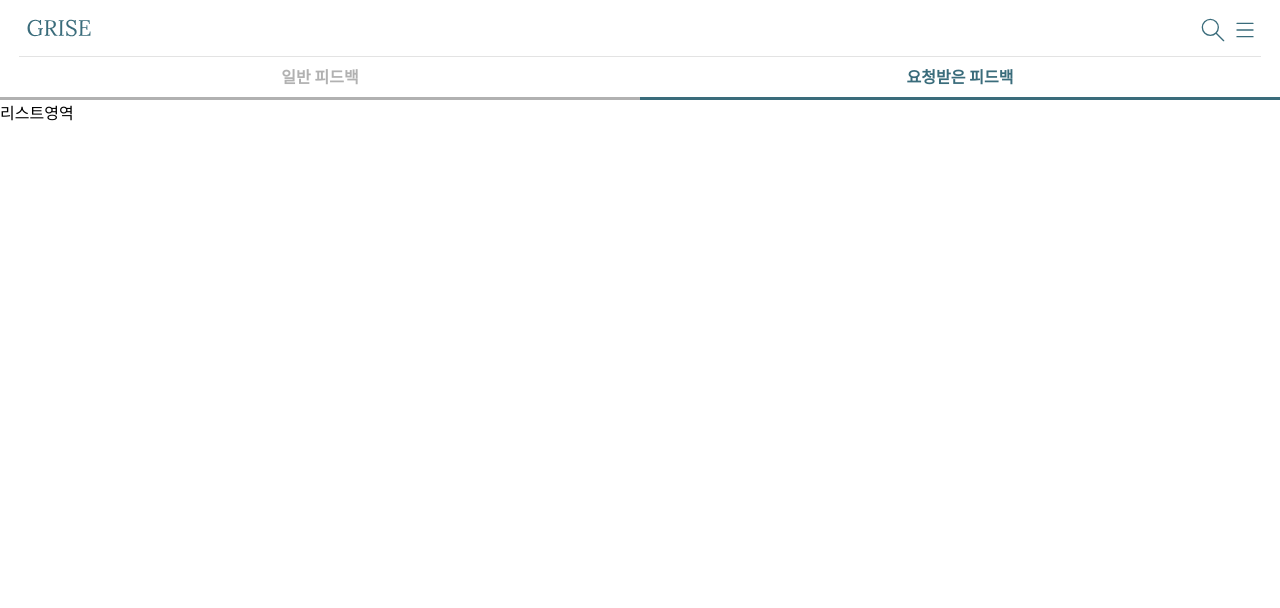
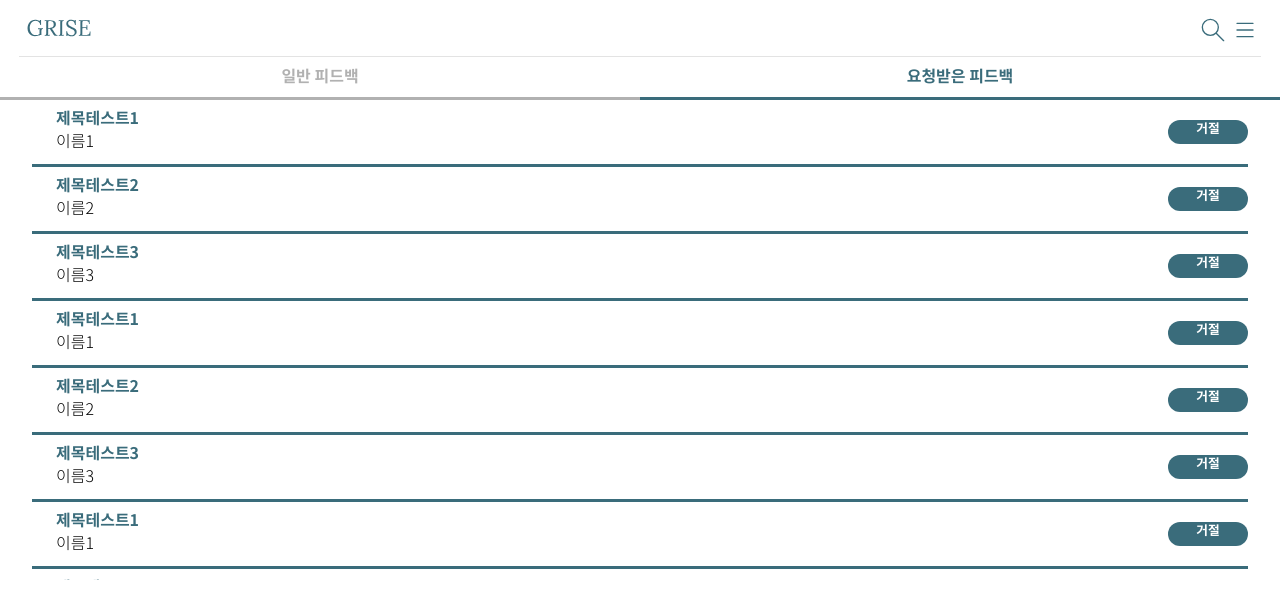
Before and after one commit to Gukss/GRISEFront, a React (Create React App) app in the folder grise/: page /tutorMain in a window 1280 px wide. Both pictures are taken after a click on the element "요청받은 피드백". Shown: the top 608 px of the page. Built offline with nearby package versions, Linux system fonts and the light colour scheme.

Commit message:
튜터메인페이지 헤더수정

```diff
--- a/grise/src/Pages/TutorMainPage/Header.jsx
+++ b/grise/src/Pages/TutorMainPage/Header.jsx
@@ -1,41 +1,53 @@
 import React, { useRef, useEffect } from "react";
 import styled from 'styled-components';
+import NormalConsultList from "./List/NormalConsultList"
+import RequestConsultList from "./List/RequestConsultList";
 
 const Header = () => {
-  const NomalConsultRef = useRef(null);
-  const RequestedConsultRef = useRef(null);
+  const NormalConsultRef = useRef(null);
+  const RequestConsultRef = useRef(null);
+  const NormalConsultListRef = useRef(null);
+  const RequestConsultListRef = useRef(null);
   useEffect(() => {
-    console.log("일반피드백 불러오기");
-    onClickNomalConsultBtn();
+    onClickNormalConsultListBtn();
   }, []);
 
-  const onClickNomalConsultBtn = () => {
-    NomalConsultRef.current.style.borderBottom = "#3A6C7B solid 0.2rem";
-    NomalConsultRef.current.style.color = "#3A6C7B";
-    RequestedConsultRef.current.style.borderBottom = "#b1b1b1 solid 0.2rem";
-    RequestedConsultRef.current.style.color = "#b1b1b1";
+  const onClickNormalConsultListBtn = () => {
+    NormalConsultRef.current.style.borderBottom = "#3A6C7B solid 0.2rem";
+    NormalConsultRef.current.style.color = "#3A6C7B";
+    RequestConsultRef.current.style.borderBottom = "#b1b1b1 solid 0.2rem";
+    RequestConsultRef.current.style.color = "#b1b1b1";
+    NormalConsultListRef.current.style.display="block";
+    RequestConsultListRef.current.style.display="none";
   };
 
-  const onClickRequestedConsultBtn = () => {
-    NomalConsultRef.current.style.borderBottom = "#b1b1b1 solid 0.2rem";
-    NomalConsultRef.current.style.color = "#b1b1b1";
-    RequestedConsultRef.current.style.borderBottom = "#3A6C7B solid 0.2rem";
-    RequestedConsultRef.current.style.color = "#3A6C7B";
+  const onClickRequestConsultBtn = () => {
+    NormalConsultRef.current.style.borderBottom = "#b1b1b1 solid 0.2rem";
+    NormalConsultRef.current.style.color = "#b1b1b1";
+    RequestConsultRef.current.style.borderBottom = "#3A6C7B solid 0.2rem";
+    RequestConsultRef.current.style.color = "#3A6C7B";
+    NormalConsultListRef.current.style.display="none";
+    RequestConsultListRef.current.style.display="block";
   };
   return (
     <div>
       <div style={{ display: "flex" }}>
-        <NormalConsultBtn ref={NomalConsultRef} onClick={onClickNomalConsultBtn}>
+        <NormalConsultBtn ref={NormalConsultRef} onClick={onClickNormalConsultListBtn}>
           일반 피드백
         </NormalConsultBtn>
-        <RequestedConsultBtn
-          ref={RequestedConsultRef}
-          onClick={onClickRequestedConsultBtn}
+        <RequestConsultBtn
+          ref={RequestConsultRef}
+          onClick={onClickRequestConsultBtn}
         >
           요청받은 피드백
-        </RequestedConsultBtn>
+        </RequestConsultBtn>
       </div>
-      <div>리스트영역</div>
+			<div ref={NormalConsultListRef}>
+      	<NormalConsultList/>
+			</div>
+			<div ref={RequestConsultListRef}>
+				<RequestConsultList/>
+			</div>
     </div>
   );
 };
@@ -47,16 +59,20 @@ const NormalConsultBtn = styled.span`
   display: flex;
   line-height: 2.5rem;
   justify-content: center;
-	font-weight: bold;
+  font-family: 'Noto Sans CJK KR';
+  font-style: normal;
+  font-weight: bold;
 `;
 
-const RequestedConsultBtn = styled.span`
+const RequestConsultBtn = styled.span`
   width: 100%;
   height: 2.5rem;
   margin: 0 auto;
   display: flex;
   line-height: 2.5rem;
   justify-content: center;
+  font-family: 'Noto Sans CJK KR';
+  font-style: normal;
   font-weight: bold;
 `;
 
```
